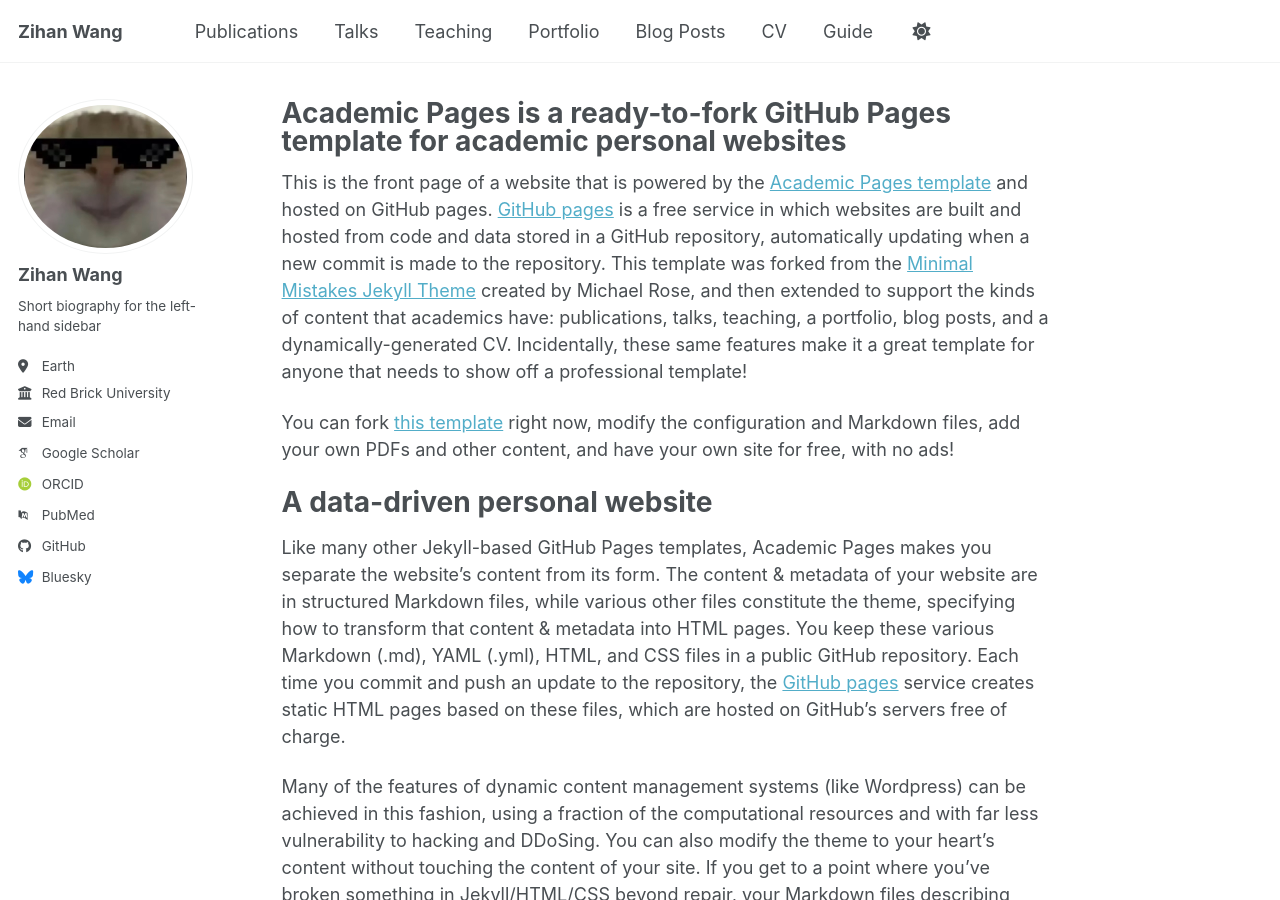
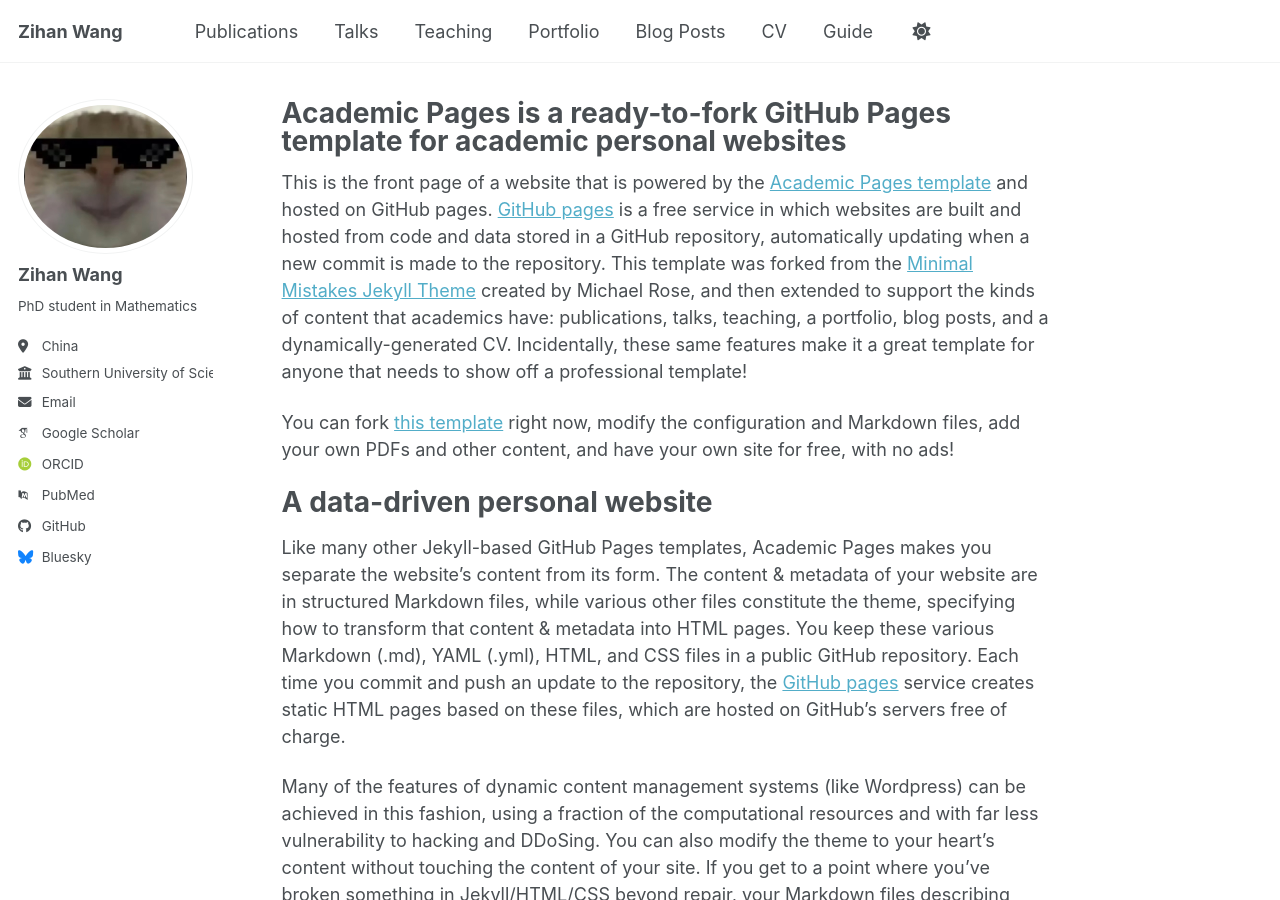
Before and after one commit to ZaneWang66/ZaneWang66.github.io, a Jekyll site: the page built from _pages/about.md, in a window 1280 px wide and 900 px high. Built offline with Jekyll 4.4.1, drawn with Linux system fonts in a browser that asks for light colours; some web fonts are replaced; a script bundle is joined from its source files by our own code; library files that are not in the unit come from our copies.

Commit message:
Update _config.yml

```diff
--- a/_config.yml
+++ b/_config.yml
@@ -26,9 +26,9 @@
   avatar           : "profile.jpg"
   name             : "Zihan Wang"
   pronouns         : # example: "she/her"
-  bio              : "Short biography for the left-hand sidebar"
-  location         : "Earth"
-  employer         : "Red Brick University"
+  bio              : "PhD student in Mathematics"
+  location         : "China"
+  employer         : "Southern University of Science and Technology"
   uri              : # URL
   email            : "none@example.org"
 
```
